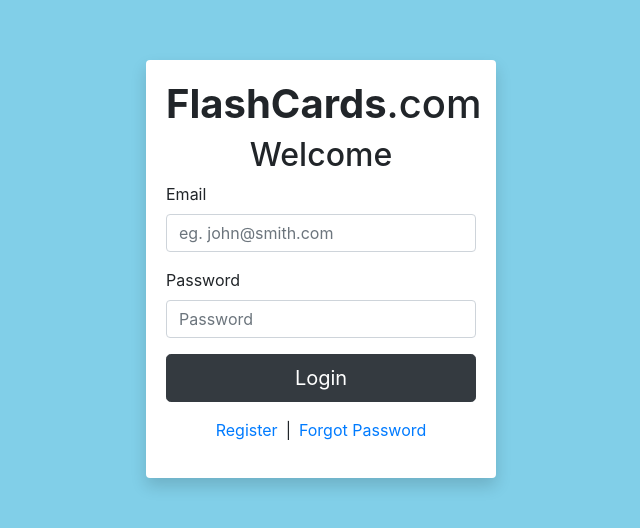
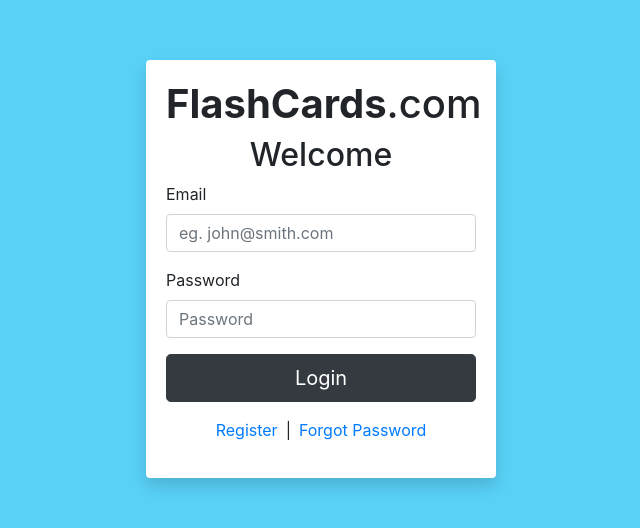
Before and after one commit to ronan-f/flash-cards, a React (Create React App) app in the folder client/: page /signin in a window 1280 px wide. Shown: the part 156-684 px from the top of the page, without its empty margins (319-959 px from the left). Built offline with nearby package versions, Linux system fonts and the light colour scheme.

Commit message:
Change bg color

```diff
--- a/client/src/index.css
+++ b/client/src/index.css
@@ -6,7 +6,7 @@
     sans-serif;
   -webkit-font-smoothing: antialiased;
   -moz-osx-font-smoothing: grayscale;
-  background-color: #81cfe8;
+  background-color: #59d1f7;
 }
 
 code {
@@ -15,5 +15,5 @@
 }
 
 .light-blue {
-  background-color: #81cfe8;
+  background-color: #59d1f7;
 }
```
